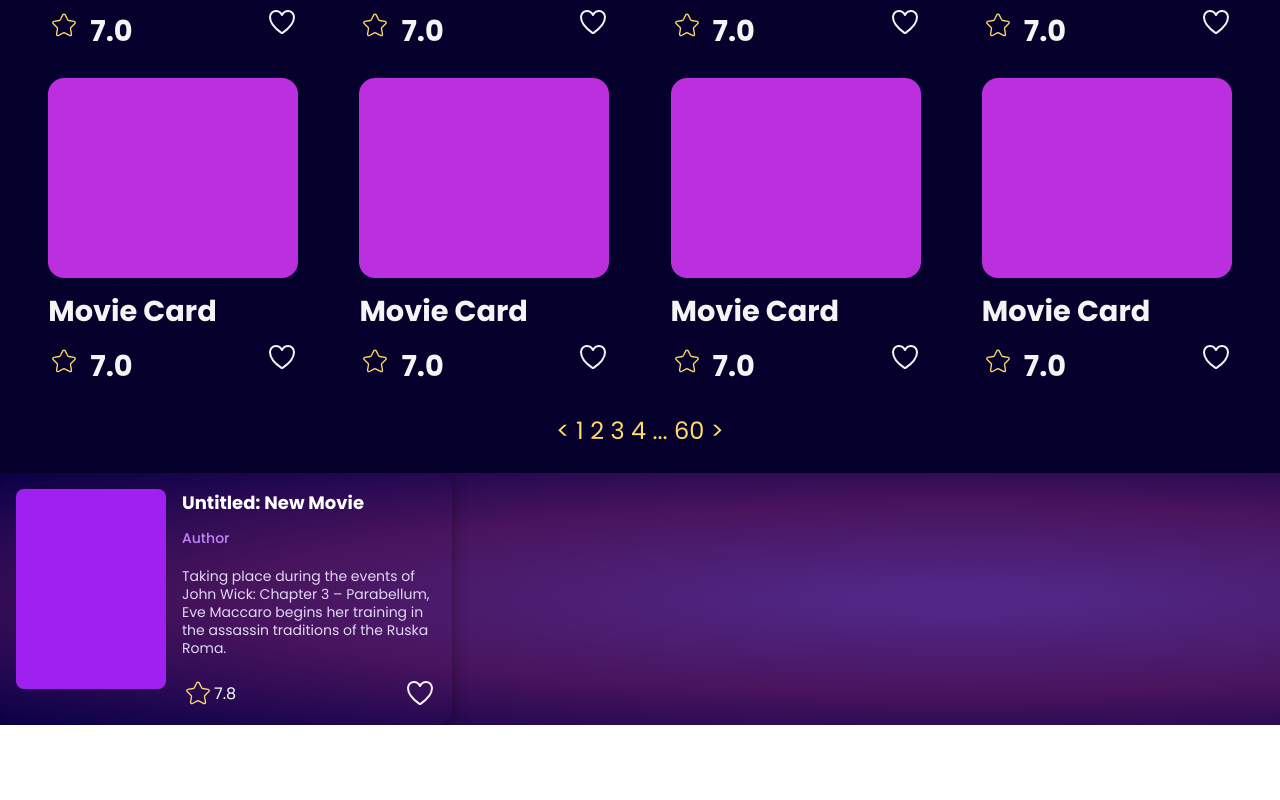
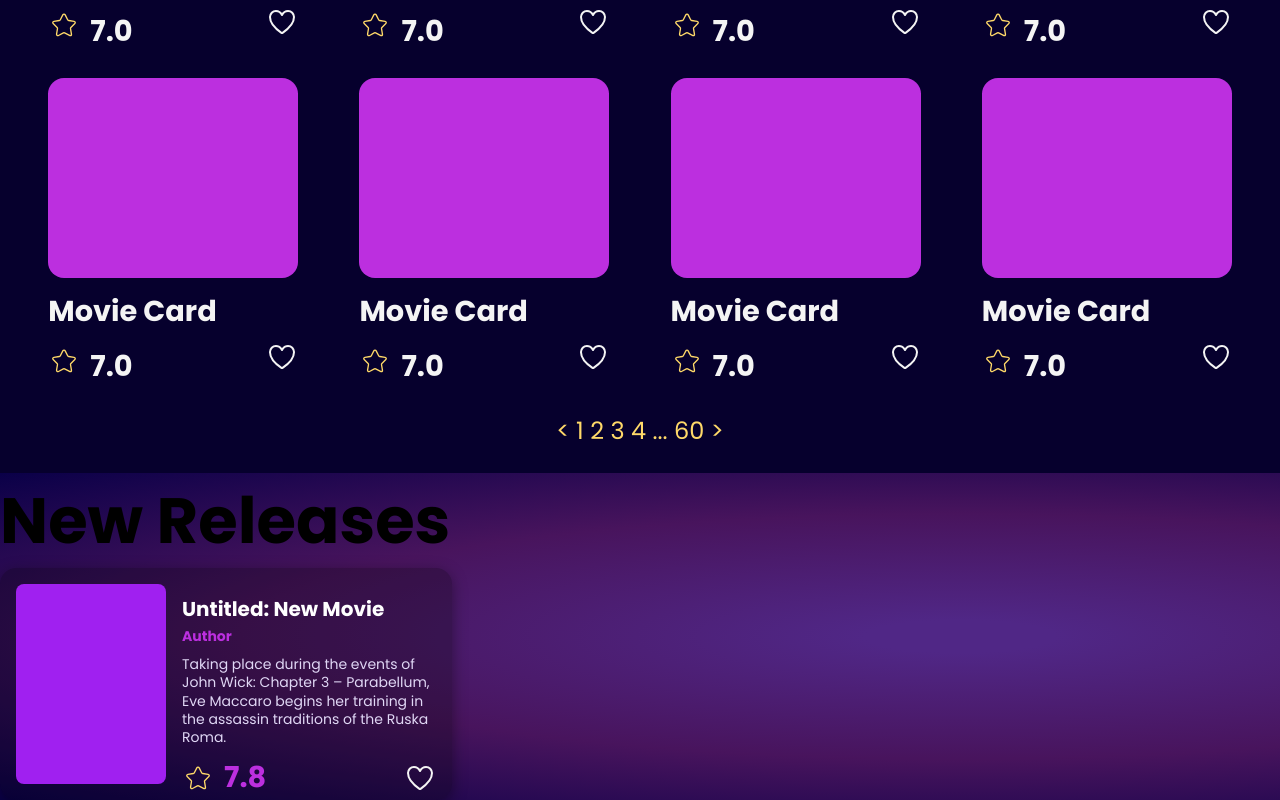
Before and after one commit to SupySopu/MovieWeb, a React (Vite) app: page / in a window 1280 px wide. Shown: the part 1178-1978 px from the top of the page. Before the commit the page ends 1903 px from the top, so only its background shows below. Built offline with nearby package versions, Linux system fonts and the light colour scheme.

Commit message:
feat/estilos new releases card

```diff
--- a/src/components/NewReleasesCard/NewReleases.module.scss
+++ b/src/components/NewReleasesCard/NewReleases.module.scss
@@ -2,16 +2,17 @@
     display: flex;
     border-radius: 16px;
     padding: 16px;
+    background-color: rgba(0, 0, 0, 0.25);
 
     width: 420px;
-    height: 220px;
+    height: 200px;
     color: #fff;
     box-shadow: 0 4px 15px rgba(0, 0, 0, 0.4);
 
     .poster {
         width: 150px;
         height: 200px;
-        background-color: #a020f0; // Placeholder púrpura
+        background-color: #a020f0;
         border-radius: 8px;
         flex-shrink: 0;
     }
@@ -23,15 +24,15 @@
         justify-content: space-between;
 
         .title {
-        font-size: 18px;
+        font-size: 20px;
         font-weight: 700;
-        margin: 0;
+        margin-top: 10px;
         }
 
         .author {
-        color: #c084fc;
+        color: $secondary-color;
         font-size: 14px;
-        font-weight: 500;
+        font-weight: bold;
         margin: 2px 0 8px 0;
         }
 
@@ -47,10 +48,17 @@
         justify-content: space-between;
         align-items: center;
         margin-top: 10px;
+        gap: 10px;
 
         .rating {
             display: flex;
             align-items: center;
+            color: $secondary-color;
+            gap: 10px;
+
+            .score{
+                font-size: 1.8rem;
+            }
         }
         }
     }
--- a/src/components/NewReleasesCard/NewReleasesCard.tsx
+++ b/src/components/NewReleasesCard/NewReleasesCard.tsx
@@ -1,4 +1,3 @@
-import React from 'react'
 import StarBtn from '../StarBtn/StarBtn'
 import HeartFavorites from '../HeartFavorites/HeartFavorites'
 
@@ -18,7 +17,7 @@ export default function NewReleasesCard() {
             <div className="footer">
             <div className="rating">
                 <StarBtn />
-                <span className="score">7.8</span>
+                <h3 className="score">7.8</h3>
             </div>
                 <HeartFavorites />
             </div>
--- a/src/routes/index.tsx
+++ b/src/routes/index.tsx
@@ -43,6 +43,7 @@ function Index() {
       </div>
 
       <div className='new-releases'>
+        <h1>New Releases</h1>
         <NewReleasesCard />
       </div>
     </div>
```
